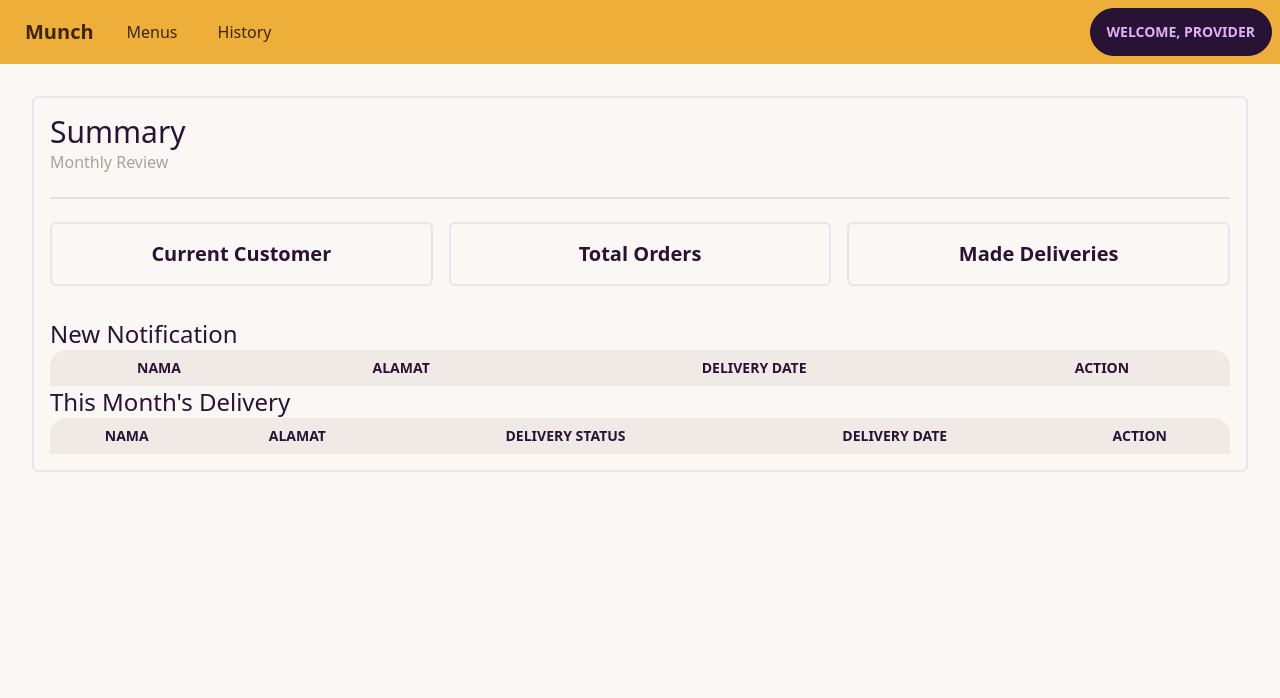
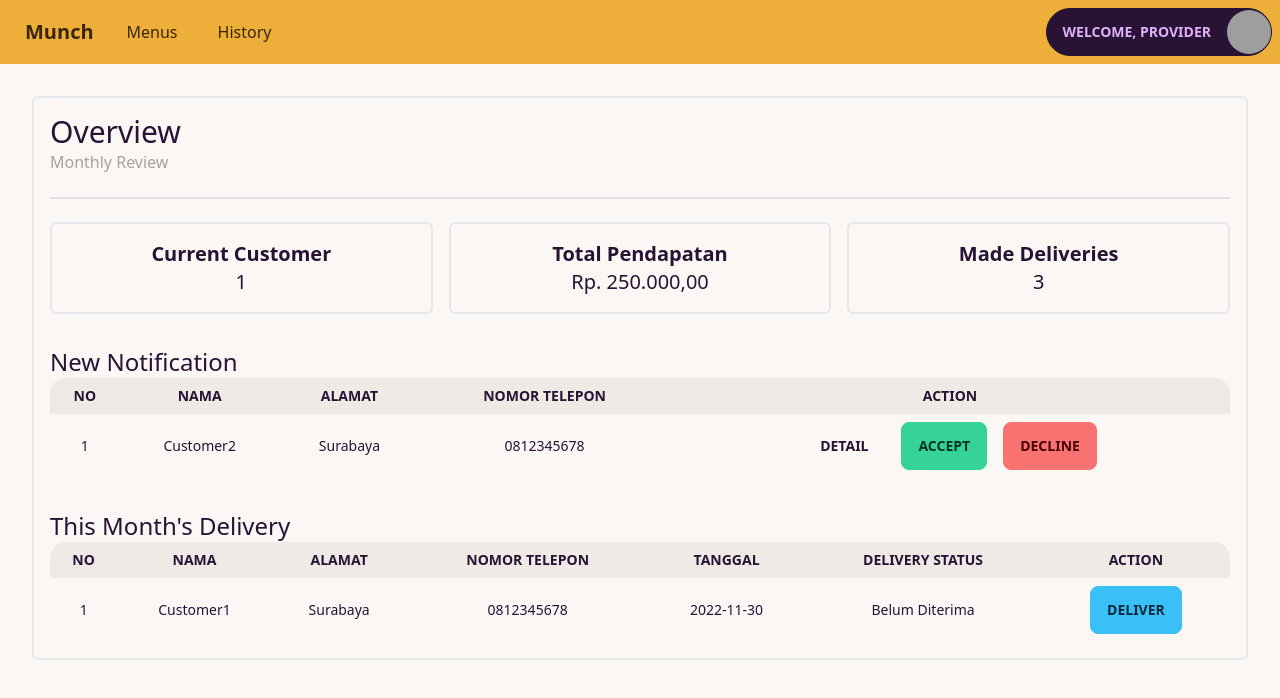
Before and after one commit to Kosmasu/catering-munch-frontend, a Vue app: page /provider in a window 1280 px wide. Shown: the top 698 px of the page. Built offline with nearby package versions, Linux system fonts and the light colour scheme; grey boxes are pictures that could not be loaded.

Commit message:
add logo, provider navbar, min maxing design

```diff
--- a/index.html
+++ b/index.html
@@ -2,7 +2,7 @@
 <html lang="en">
   <head>
     <meta charset="UTF-8">
-    <link rel="icon" href="/favicon.ico">
+    <link rel="icon" href="/munch.png">
     <meta name="viewport" content="width=device-width, initial-scale=1.0">
     <title>Munch</title>
   </head>
--- a/src/components/AdminNavbar.vue
+++ b/src/components/AdminNavbar.vue
@@ -36,7 +36,7 @@
       <button
         class="btn btn-ghost normal-case text-xl text-primary hover:btn-primary"
       >
-        <RouterLink to="/admin"> Munch </RouterLink>
+        <RouterLink to="/admin">Munch</RouterLink>
       </button>
       <div class="hidden lg:flex">
         <ul class="menu menu-horizontal p-0 space-x-2 rounded-full">
--- a/src/components/CustomerNavbar.vue
+++ b/src/components/CustomerNavbar.vue
@@ -30,7 +30,7 @@
       <button
         class="btn btn-ghost normal-case text-xl text-accent-content hover:btn-accent-focus"
       >
-        <RouterLink to="/customer"> Munch </RouterLink>
+        <RouterLink to="/customer">Munch</RouterLink>
       </button>
       <div class="hidden lg:flex">
         <ul class="menu menu-horizontal p-0 space-x-2 rounded-full">
--- a/src/components/ProviderNavbar.vue
+++ b/src/components/ProviderNavbar.vue
@@ -33,7 +33,7 @@
       <button
         class="btn btn-ghost normal-case text-xl text-accent-content hover:btn-accent-focus"
       >
-        <RouterLink to="/provider"> Munch </RouterLink>
+        <RouterLink to="/provider">Munch</RouterLink>
       </button>
       <div class="hidden lg:flex">
         <ul class="menu menu-horizontal p-0 space-x-2 rounded-full">
@@ -47,9 +47,21 @@
       </div>
     </div>
     <div class="navbar-end">
-      <button class="btn btn-accent-focus">
-        <RouterLink to="/">Welcome, Provider</RouterLink>
-      </button>
+      <div class="dropdown dropdown-hover">
+        <label tabindex="0" class="btn">
+            Welcome, Provider
+          <img
+            src="https://placeimg.com/80/80/people"
+            class="ml-4 -mr-4 w-11 rounded-full"
+          />
+        </label>
+        <ul
+          tabindex="0"
+          class="dropdown-content menu p-2 shadow bg-base-100 rounded-box w-52"
+        >
+          <li><RouterLink to="/">Logout</RouterLink></li>
+        </ul>
+      </div>
     </div>
   </div>
 </template>
--- a/src/views/Admin/Customers.vue
+++ b/src/views/Admin/Customers.vue
@@ -6,10 +6,10 @@
       <div class="flex space-x-8">
         <div>
           <div>Showing :</div>
-          <div v-if="customerList.length <= 1">
-            {{ customerList.length }} Customer
+          <div v-if="customerSearch.length <= 1">
+            {{ customerSearch.length }} Customer
           </div>
-          <div v-else>{{ customerList.length }} Customers</div>
+          <div v-else>{{ customerSearch.length }} Customers</div>
         </div>
         <form class="form-control">
           <div class="input-group">
--- a/src/views/Admin/Home.vue
+++ b/src/views/Admin/Home.vue
@@ -78,8 +78,8 @@ export default {
   },
   data() {
     return {
-      registeredAccount: 0,
-      totalCustomer: 1,
+      registeredAccount: 4,
+      totalCustomer: 2,
       totalProvider: 1,
       totalUnverified: 1,
       providerList: [
--- a/src/views/Login.vue
+++ b/src/views/Login.vue
@@ -2,6 +2,11 @@
   <div class="hero min-h-screen bg-base-200">
     <div class="hero-content flex-col lg:flex-row-reverse w-full">
       <div class="text-center lg:text-left">
+        <img
+          src="@/assets/munch.png"
+          alt=""
+          class="hidden rounded-lg xl:block"
+        />
         <h1 class="text-5xl font-bold">LOGIN</h1>
         <p class="text-lg py-6">Enjoy the vast selection of catering service</p>
       </div>
--- a/src/views/Provider/Home.vue
+++ b/src/views/Provider/Home.vue
@@ -1,35 +1,80 @@
 <template>
   <navbar />
   <div class="border-solid border-2 rounded-md m-8 p-4">
-    <div class="text-3xl">Summary</div>
+    <div class="text-3xl">Overview</div>
     <div class="text-stone-400">Monthly Review</div>
     <div class="divider" />
     <div class="grid grid-cols-3 gap-4 mb-8 text-center text-xl">
       <div class="border-solid border-2 rounded-md py-4">
+        <div class="font-bold">Current Customer</div>
         <div>{{ currentCustomer }}</div>
-        <div class="font-bold">Current Customer</div>
       </div>
       <div class="border-solid border-2 rounded-md py-4">
-        <div>{{ totalOrders }}</div>
-        <div class="font-bold">Total Orders</div>
+        <div class="font-bold">Total Pendapatan</div>
+        <div>Rp. {{ totalPendapatan.toLocaleString("id-ID") }},00</div>
       </div>
       <div class="border-solid border-2 rounded-md py-4">
+        <div class="font-bold">Made Deliveries</div>
         <div>{{ madeDeliveries }}</div>
-        <div class="font-bold">Made Deliveries</div>
       </div>
     </div>
     <div class="text-2xl">New Notification</div>
-    <div class="overflow-x-auto">
+    <div class="overflow-x-auto mb-8">
       <table class="table table-compact w-full text-center">
         <thead>
           <tr>
+            <th>No</th>
             <th>Nama</th>
             <th>Alamat</th>
-            <th>Delivery Date</th>
+            <th>Nomor Telepon</th>
             <th>Action</th>
           </tr>
         </thead>
-        <tbody></tbody>
+        <tbody v-if="newNotification.length >= 1">
+          <tr
+            v-for="(notification, index) in newNotification"
+            :key="index"
+            class="hover"
+          >
+            <td>{{ index + 1 }}</td>
+            <td>{{ notification.users_nama }}</td>
+            <td>{{ notification.users_alamat }}</td>
+            <td>{{ notification.users_telepon }}</td>
+            <td>
+              <form
+                @submit.prevent="order(id)"
+                class="flex justify-center space-x-4"
+              >
+                <button
+                  @click.prevent="order(notification.id)"
+                  class="btn btn-ghost rounded-lg"
+                >
+                  Detail
+                </button>
+                <!-- <RouterLink to="/provider/order/detail">
+                  <button class="btn btn-ghost rounded-lg">Detail</button>
+                </RouterLink> -->
+                <button
+                  @click.prevent="acceptOrder(notification.id)"
+                  class="btn btn-success rounded-lg"
+                >
+                  Accept
+                </button>
+                <button
+                  @click.prevent="declineOrder(notification.id)"
+                  class="btn btn-error rounded-lg"
+                >
+                  Decline
+                </button>
+              </form>
+            </td>
+          </tr>
+        </tbody>
+        <tbody v-else>
+          <tr>
+            <td colspan="5">Tidak ada notifikasi saat ini!</td>
+          </tr>
+        </tbody>
       </table>
     </div>
     <div class="text-2xl">This Month's Delivery</div>
@@ -37,14 +82,47 @@
       <table class="table table-compact w-full text-center">
         <thead>
           <tr>
+            <th>No</th>
             <th>Nama</th>
             <th>Alamat</th>
+            <th>Nomor Telepon</th>
+            <th>Tanggal</th>
             <th>Delivery Status</th>
-            <th>Delivery Date</th>
             <th>Action</th>
           </tr>
         </thead>
-        <tbody></tbody>
+        <tbody v-if="deliveries.length > 0">
+          <tr
+            v-for="(delivery, index) in deliveries"
+            :key="index"
+            class="hover"
+          >
+            <td>{{ index + 1 }}</td>
+            <td>{{ delivery.users_nama }}</td>
+            <td>{{ delivery.users_alamat }}</td>
+            <td>{{ delivery.users_telepon }}</td>
+            <td>{{ delivery.tanggal }}</td>
+            <td>{{ delivery.status }}</td>
+            <td>
+              <form
+                @submit.prevent="submit(id)"
+                class="flex justify-center space-x-4"
+              >
+                <button
+                  @click.prevent="deliver(delivery.id)"
+                  class="btn btn-info rounded-lg"
+                >
+                  Deliver
+                </button>
+              </form>
+            </td>
+          </tr>
+        </tbody>
+        <tbody v-else>
+          <tr>
+            <td colspan="7">Tidak ada delivery saat ini!</td>
+          </tr>
+        </tbody>
       </table>
     </div>
   </div>
@@ -56,8 +134,51 @@ export default {
   components: {
     Navbar,
   },
-  data() {},
-  methods: {},
+  data() {
+    return {
+      currentCustomer: 1,
+      totalPendapatan: 250000,
+      madeDeliveries: 3,
+      newNotification: [
+        {
+          id: 2,
+          users_nama: "Customer2",
+          users_alamat: "Surabaya",
+          users_telepon: "0812345678",
+        },
+      ],
+      deliveries: [
+        {
+          id: 1,
+          users_nama: "Customer1",
+          users_alamat: "Surabaya",
+          users_telepon: "0812345678",
+          tanggal: "2022-11-30",
+          status: "Belum Diterima",
+        },
+      ],
+    };
+  },
+  methods: {
+    order(id, state = "detail") {
+      console.log(
+        this.newNotification.find((notification) => notification.id == id)
+      );
+      console.log(state);
+    },
+    acceptOrder(id) {
+      this.order(id, "accept");
+    },
+    declineOrder(id) {
+      this.order(id, "decline");
+    },
+    submit(id) {
+      console.log(this.deliveries.find((delivery) => delivery.id == id));
+    },
+    deliver(id) {
+      this.submit(id);
+    },
+  },
 };
 </script>
 <style></style>
--- a/src/views/Provider/Menus.vue
+++ b/src/views/Provider/Menus.vue
@@ -6,8 +6,8 @@
       <div class="flex space-x-8">
         <div>
           <div>Showing :</div>
-          <div v-if="menuList.length <= 1">{{ menuList.length }} Menu</div>
-          <div v-else>{{ menuList.length }} Menus</div>
+          <div v-if="menuSearch.length <= 1">{{ menuSearch.length }} Menu</div>
+          <div v-else>{{ menuSearch.length }} Menus</div>
         </div>
         <form class="form-control">
           <div class="input-group">
@@ -37,19 +37,36 @@
         </form>
       </div>
     </div>
+    <RouterLink to="/provider/menus/add">
+      <button class="btn btn-success rounded-md">Add New Menu</button>
+    </RouterLink>
     <div class="overflow-x-auto">
       <table class="table table-compact w-full text-center">
-        <tbody>
-          <tr>
+        <thead></thead>
+        <tbody v-if="menuList.length > 0">
+          <tr v-for="(menu, index) in menuSearch" :key="index" class="hover">
+            <td>{{ index + 1 }}</td>
             <td>
-              <img src="" alt="Foto" />
+              <img src="@/assets/munch.png" class="w-24" />
             </td>
-            <td>Detail Item</td>
+            <td>{{ menu.menu_nama }}</td>
+            <td>Rp. {{ menu.menu_harga.toLocaleString("id-ID") }},00</td>
             <td>
-              <button class="btn btn-accent-content">Detail</button>
+              <form @submit.prevent="submit">
+                <button
+                  @click.prevent="detail(menu.id)"
+                  class="btn btn-primary rounded-lg"
+                >
+                  Detail
+                </button>
+              </form>
             </td>
           </tr>
-          <button class="btn btn-accent-content">Add New Menu</button>
+        </tbody>
+        <tbody v-else>
+          <tr>
+            <td colspan="3">Belum ada menu saat ini!</td>
+          </tr>
         </tbody>
       </table>
     </div>
@@ -64,10 +81,40 @@ export default {
   },
   data() {
     return {
-      menuList: [],
+      query: "",
+      menuList: [
+        {
+          id: 1,
+          menu_nama: "Jiwa Toast",
+          menu_harga: 35000,
+          menu_foto: "munch.png",
+          menu_status: "Tersedia",
+        },
+        {
+          id: 2,
+          menu_nama: "Mixue",
+          menu_harga: 15000,
+          menu_foto: "munch.png",
+          menu_status: "Tidak Tersedia",
+        },
+      ],
     };
   },
-  methods: {},
+  computed: {
+    menuSearch() {
+      return this.menuList.filter((menu) => {
+        return menu.menu_nama.indexOf(this.query) > -1;
+      });
+    },
+  },
+  methods: {
+    submit(id) {
+      console.log(this.menuList.find((menu) => menu.id == id));
+    },
+    detail(id) {
+      this.submit(id);
+    },
+  },
 };
 </script>
 <style></style>
--- a/src/views/Register.vue
+++ b/src/views/Register.vue
@@ -2,10 +2,15 @@
   <div class="hero min-h-screen bg-base-200">
     <div class="hero-content flex-col lg:flex-row-reverse w-full">
       <div class="text-center lg:text-left">
+        <img
+          src="@/assets/munch.png"
+          alt=""
+          class="hidden rounded-lg xl:block"
+        />
         <h1 class="text-5xl font-bold">REGISTER</h1>
         <p class="text-lg py-6">Explore new home cookings through catering</p>
       </div>
-      <div class="card flex-shrink w-full max-w-lg shadow-2xl bg-base-100">
+      <div class="card flex-shrink w-full max-w-2xl shadow-2xl bg-base-100">
         <div class="card-body">
           <form @submit.prevent="register" class="form-control">
             <!-- NAMA -->
```
Also changed, not shown: public/munch.png (added), src/assets/munch.png (added).
